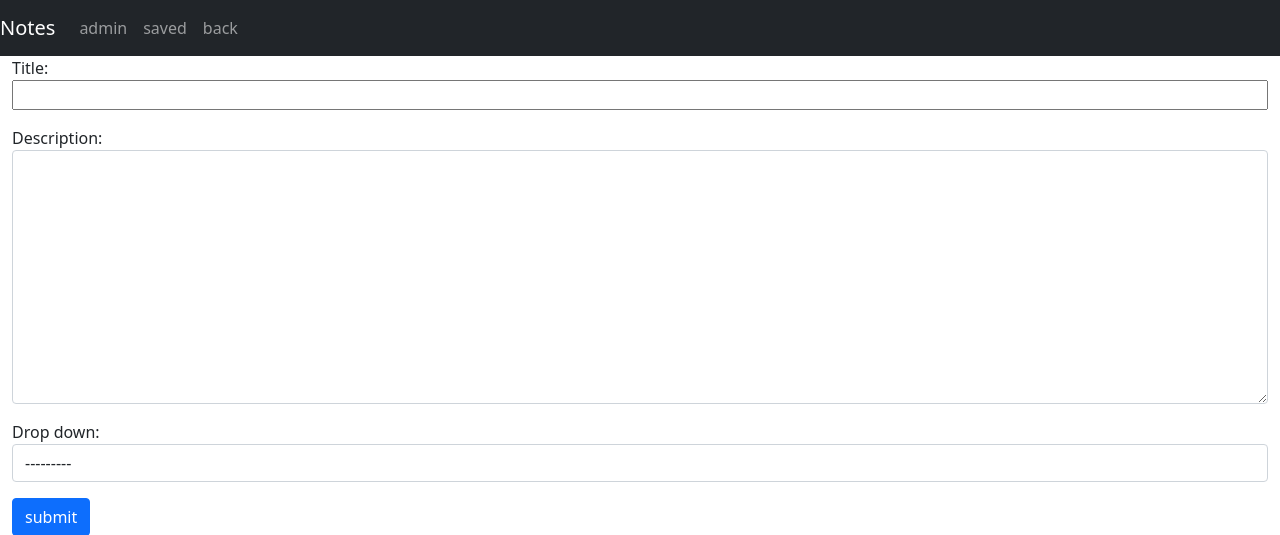
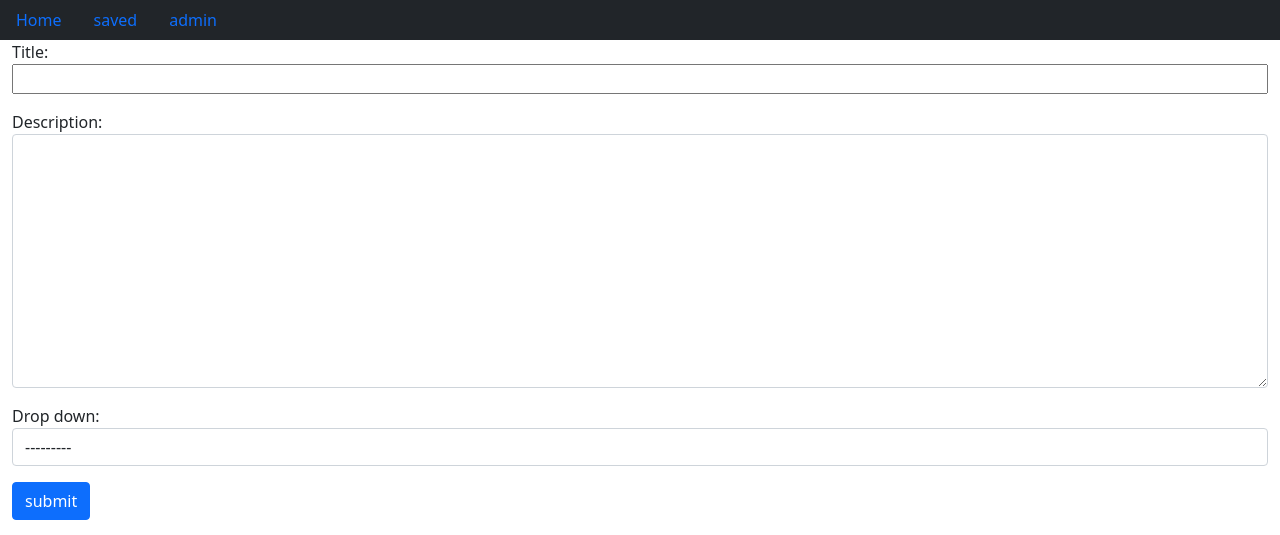
Before and after one commit to mkkotlin/Note-App-Dj, a Django app: page / in a window 1280 px wide. Shown: the top 535 px of the page. Run offline with Django 5.2, Linux system fonts and the light colour scheme; data comes from the database, SQL or seed files in the repository; both versions use the stored data as it was after the commit.

Commit message:
css added

```diff
--- a/Notes/views.py
+++ b/Notes/views.py
@@ -1,6 +1,6 @@
-from django.shortcuts import render, get_list_or_404
+from django.shortcuts import render, get_list_or_404 # type: ignore
 from .forms import CreateNotes, Notes
-from django.views.decorators.http import require_POST
+from django.views.decorators.http import require_POST # type: ignore
 
 
 # Create your views here.
--- a/templates/Notes.html
+++ b/templates/Notes.html
@@ -7,27 +7,19 @@
         <link href="https://cdn.jsdelivr.net/npm/bootstrap@5.0.2/dist/css/bootstrap.min.css" rel="stylesheet" integrity="sha384-EVSTQN3/azprG1Anm3QDgpJLIm9Nao0Yz1ztcQTwFspd3yD65VohhpuuCOmLASjC" crossorigin="anonymous">
     </head>
     <body>
-        <nav class="navbar navbar-expand-lg navbar-dark bg-dark">
-            <a class="navbar-brand" href="#">Notes</a>
-            <button class="navbar-toggler" type="button" data-toggle="collapse" data-target="#navbarNav" aria-controls="navbarNav" aria-expanded="false" aria-label="Toggle navigation">
-              <span class="navbar-toggler-icon"></span>
-            </button>
-            <div class="collapse navbar-collapse" id="navbarNav">
-              <ul class="navbar-nav">
-                <li class="nav-item active">
-                    <a class="nav-link" id="admin" href='/admin'>admin</a>
+      <nav>
+        <ul class="nav nav-pills  navbar-dark bg-dark">
+          <li class="nav-item">
+            <a class="nav-link" id="back" href='/'>Home</a>
           </li>
           <li class="nav-item">
             <a class="nav-link" id="saved" href='/view_saved'>saved</a>
           </li>
           <li class="nav-item">
-                    <a class="nav-link" id="back" href='/'>back</a>
+            <a class="nav-link" id="admin" href='/admin'>admin</a>
           </li>
         </ul>
-            </div>
       </nav>
-
-
         <div class="container-fluid">
             <form method='post' action="save">
                 {% csrf_token %}
```
Also changed, not shown: db.sqlite3. Lines whose indentation alone changed are shown as unchanged.
